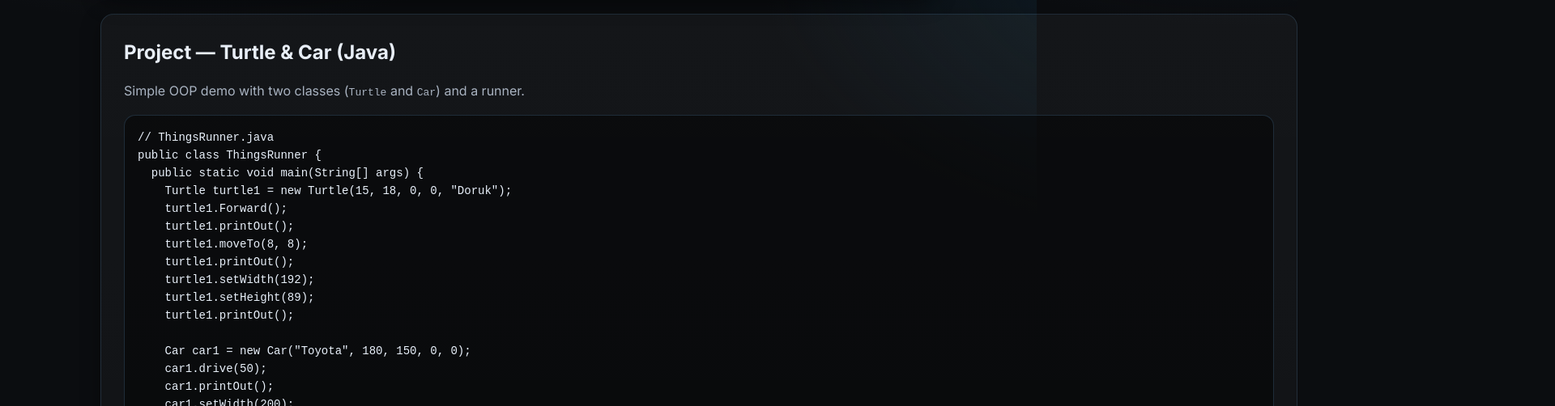
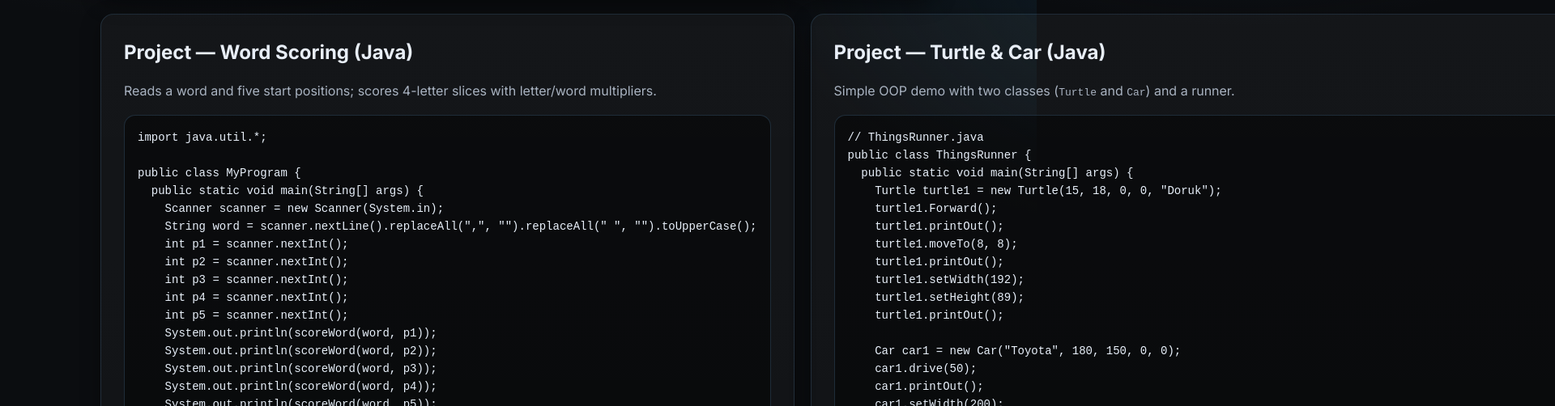
Before and after one commit to ilgazuygur/ilgazuygur.github.io, a plain HTML site: page projects2.html in a window 1280 px wide. Shown: the part 254-756 px from the top of the page at 81% size, 1920 px wide, since content can reach past the window. Drawn offline with Linux system fonts and the light colour scheme.

Commit message:
Update projects2.html

```diff
--- a/projects2.html
+++ b/projects2.html
@@ -59,7 +59,64 @@
 
   <div class="grid" style="margin-top:20px">
 
-    <!-- örnek olarak bir proje daha -->
+    <!-- Word Scoring Program (NEW) -->
+    <div class="card">
+      <h2>Project — Word Scoring (Java)</h2>
+      <p class="muted">Reads a word and five start positions; scores 4-letter slices with letter/word multipliers.</p>
+      <div class="code"><pre><code>import java.util.*;
+
+public class MyProgram {
+  public static void main(String[] args) {
+    Scanner scanner = new Scanner(System.in);
+    String word = scanner.nextLine().replaceAll(",", "").replaceAll(" ", "").toUpperCase();
+    int p1 = scanner.nextInt();
+    int p2 = scanner.nextInt();
+    int p3 = scanner.nextInt();
+    int p4 = scanner.nextInt();
+    int p5 = scanner.nextInt();
+    System.out.println(scoreWord(word, p1));
+    System.out.println(scoreWord(word, p2));
+    System.out.println(scoreWord(word, p3));
+    System.out.println(scoreWord(word, p4));
+    System.out.println(scoreWord(word, p5));
+  }
+
+  public static int scoreWord(String word, int start) {
+    int total = 0;
+    boolean wordMultiplied = false;
+    int multiplier = 1;
+    for (int i = 0; i &lt; 4; i++) {
+      int pos = start + i;
+      char c = word.charAt(i);
+      int score = letterScore(c);
+      if (pos % 3 == 0 &amp;&amp; (pos / 3) % 2 == 1) {
+        score *= 2;
+      } else if (pos % 5 == 0) {
+        score *= 3;
+      } else if (pos % 7 == 0 &amp;&amp; !wordMultiplied) {
+        multiplier *= 2;
+        wordMultiplied = true;
+      } else if (pos % 8 == 0 &amp;&amp; !wordMultiplied) {
+        multiplier *= 3;
+        wordMultiplied = true;
+      }
+      total += score;
+    }
+    return total * multiplier;
+  }
+
+  public static int letterScore(char letter) {
+    if (letter == 'A' || letter == 'E') return 1;
+    else if (letter == 'D' || letter == 'R') return 2;
+    else if (letter == 'B' || letter == 'M') return 3;
+    else if (letter == 'V' || letter == 'Y') return 4;
+    else if (letter == 'J' || letter == 'X') return 8;
+    return 0;
+  }
+}</code></pre></div>
+    </div>
+
+    <!-- Existing example project -->
     <div class="card">
       <h2>Project — Turtle &amp; Car (Java)</h2>
       <p class="muted">Simple OOP demo with two classes (<code>Turtle</code> and <code>Car</code>) and a runner.</p>
```
